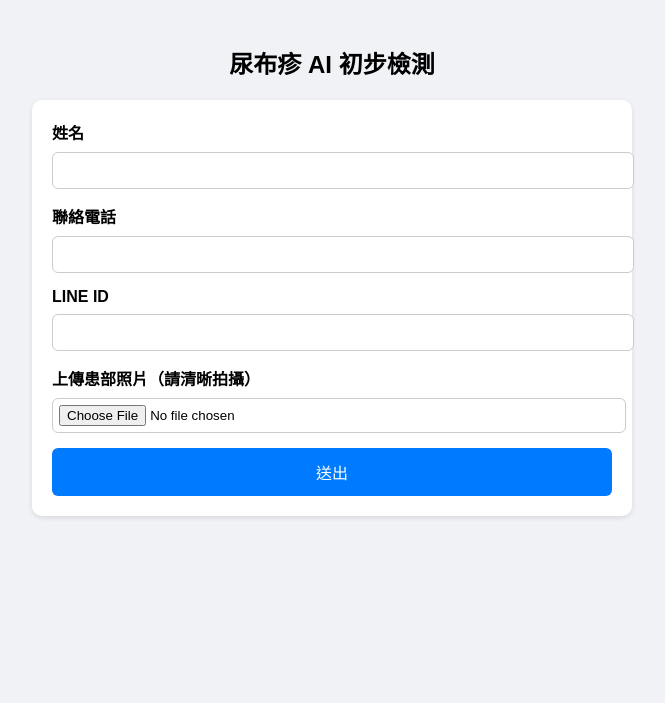
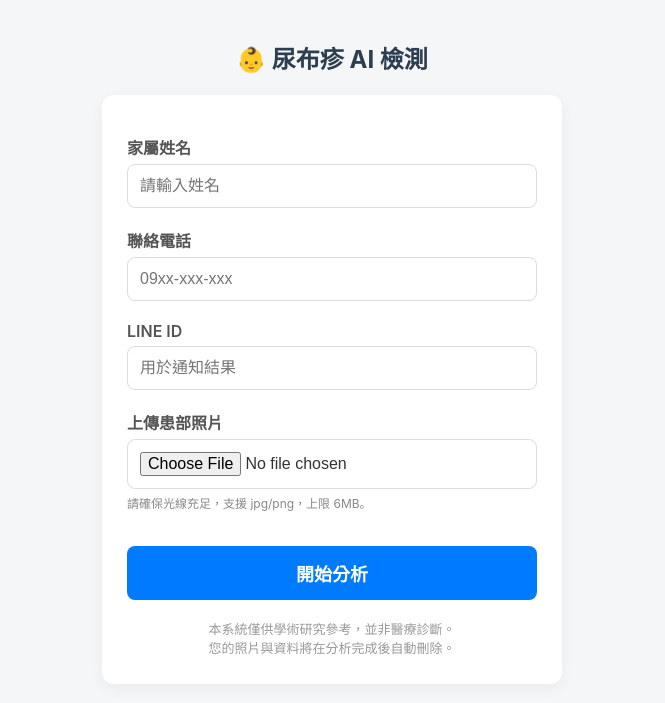
Before and after one commit to roger931212/diaper-ai-web, a FastAPI app: page /form in a window 1280 px wide. Shown: the top 703 px of the page, without its empty margins (308-973 px from the left). Run offline with FastAPI, Linux system fonts and the light colour scheme.

Commit message:
Enhance form styling and functionality

```diff
--- a/templates/form.html
+++ b/templates/form.html
@@ -2,81 +2,185 @@
 <html lang="zh-Hant">
 <head>
     <meta charset="UTF-8" />
+    <meta name="viewport" content="width=device-width, initial-scale=1.0, user-scalable=no" />
     <title>尿布疹 AI 初步檢測 - 填寫資料</title>
 
     <style>
+        /* CSS Reset & 基本設定 */
+        * { box-sizing: border-box; }
+
         body {
-            font-family: Arial;
-            max-width: 600px;
+            font-family: -apple-system, BlinkMacSystemFont, "Segoe UI", Roboto, Helvetica, Arial, sans-serif;
+            max-width: 500px;
             margin: auto;
-            padding: 25px;
-            background: #f0f2f5;
+            padding: 20px;
+            background: #f4f6f8;
+            color: #333;
         }
 
         h2 {
             text-align: center;
+            color: #2c3e50;
             margin-bottom: 20px;
         }
 
         form {
             background: white;
-            padding: 20px;
-            border-radius: 10px;
-            box-shadow: 0px 2px 5px rgba(0,0,0,0.1);
+            padding: 25px;
+            border-radius: 12px;
+            box-shadow: 0 4px 15px rgba(0,0,0,0.05);
         }
 
-        label { font-weight: bold; }
-
-        input, textarea, select {
-            width: 100%;
-            padding: 10px;
-            margin-top: 8px;
-            margin-bottom: 15px;
-            border: 1px solid #ccc;
-            border-radius: 6px;
+        label {
+            display: block;
+            font-weight: 600;
+            margin-bottom: 5px;
+            margin-top: 15px;
+            color: #555;
         }
 
+        input[type="text"],
+        input[type="tel"],
         input[type="file"] {
-            padding: 6px;
+            width: 100%;
+            padding: 12px;
+            margin-bottom: 5px;
+            border: 1px solid #ddd;
+            border-radius: 8px;
+            font-size: 16px; /* 防止 iOS 自動縮放 */
+            background: #fff;
         }
 
+        input:focus {
+            border-color: #007bff;
+            outline: none;
+        }
+
+        /* 提示文字 */
+        .hint {
+            font-size: 12px;
+            color: #888;
+            margin-bottom: 15px;
+            display: block;
+        }
+
+        /* 圖片預覽區 */
+        #preview-container {
+            display: none;
+            margin-top: 10px;
+            margin-bottom: 15px;
+            text-align: center;
+        }
+        #preview-img {
+            max-width: 100%;
+            max-height: 250px;
+            border-radius: 8px;
+            border: 2px solid #eee;
+        }
+
+        /* 按鈕樣式 */
         button {
             width: 100%;
-            padding: 12px;
+            padding: 14px;
+            margin-top: 20px;
             border: none;
             background: #007bff;
             color: white;
-            font-size: 16px;
-            border-radius: 6px;
+            font-size: 18px;
+            font-weight: bold;
+            border-radius: 8px;
             cursor: pointer;
+            transition: background 0.2s;
         }
 
-        button:hover {
-            background: #005fcc;
+        button:hover { background: #0056b3; }
+        button:disabled { background: #ccc; cursor: not-allowed; }
+
+        /* 簡單的隱私聲明 */
+        .privacy-note {
+            margin-top: 20px;
+            font-size: 13px;
+            color: #999;
+            text-align: center;
+            line-height: 1.5;
         }
     </style>
 </head>
 
 <body>
 
-<h2>尿布疹 AI 初步檢測</h2>
+<h2>👶 尿布疹 AI 檢測</h2>
 
-<form action="/submit_case" method="post" enctype="multipart/form-data">
+<form id="uploadForm" action="/submit_case" method="post" enctype="multipart/form-data">
 
-    <label>姓名</label>
-    <input type="text" name="name" required />
+    <label>家屬姓名</label>
+    <input type="text" name="name" placeholder="請輸入姓名" required />
 
     <label>聯絡電話</label>
-    <input type="text" name="phone" required />
+    <input type="tel" name="phone" placeholder="09xx-xxx-xxx" required />
 
     <label>LINE ID</label>
-    <input type="text" name="line_id" required />
+    <input type="text" name="line_id" placeholder="用於通知結果" required />
 
-    <label>上傳患部照片（請清晰拍攝）</label>
-    <input type="file" name="image" accept="image/*" required />
+    <label>上傳患部照片</label>
+    <input type="file" id="imageInput" name="image" accept="image/jpeg, image/png, image/jpg" required />
+    <span class="hint">請確保光線充足，支援 jpg/png，上限 6MB。</span>
 
-    <button type="submit">送出</button>
+    <div id="preview-container">
+        <img id="preview-img" src="#" alt="預覽圖片" />
+    </div>
+
+    <button type="submit" id="submitBtn">開始分析</button>
+
+    <div class="privacy-note">
+        本系統僅供學術研究參考，並非醫療診斷。<br>
+        您的照片與資料將在分析完成後自動刪除。
+    </div>
 </form>
+
+<script>
+    const form = document.getElementById('uploadForm');
+    const fileInput = document.getElementById('imageInput');
+    const submitBtn = document.getElementById('submitBtn');
+    const previewContainer = document.getElementById('preview-container');
+    const previewImg = document.getElementById('preview-img');
+
+    // 設定最大檔案大小 (6MB)
+    const MAX_SIZE = 6 * 1024 * 1024;
+
+    // 圖片預覽與大小檢查
+    fileInput.addEventListener('change', function() {
+        const file = this.files[0];
+
+        if (file) {
+            // 檢查大小
+            if (file.size > MAX_SIZE) {
+                alert(' 檔案太大囉！請上傳小於 6MB 的照片。');
+                this.value = ''; // 清空
+                previewContainer.style.display = 'none';
+                return;
+            }
+
+            // 顯示預覽
+            const reader = new FileReader();
+            reader.onload = function(e) {
+                previewImg.src = e.target.result;
+                previewContainer.style.display = 'block';
+            }
+            reader.readAsDataURL(file);
+        } else {
+            previewContainer.style.display = 'none';
+        }
+    });
+
+    // 4. 優化：表單送出時的 Loading 狀態
+    form.addEventListener('submit', function(e) {
+        // 改變按鈕文字並鎖定，防止重複提交
+        submitBtn.disabled = true;
+        submitBtn.textContent = ' 資料上傳中，請稍候...';
+        submitBtn.style.background = '#6c757d'; // 變灰色
+    });
+</script>
 
 </body>
 </html>
```
